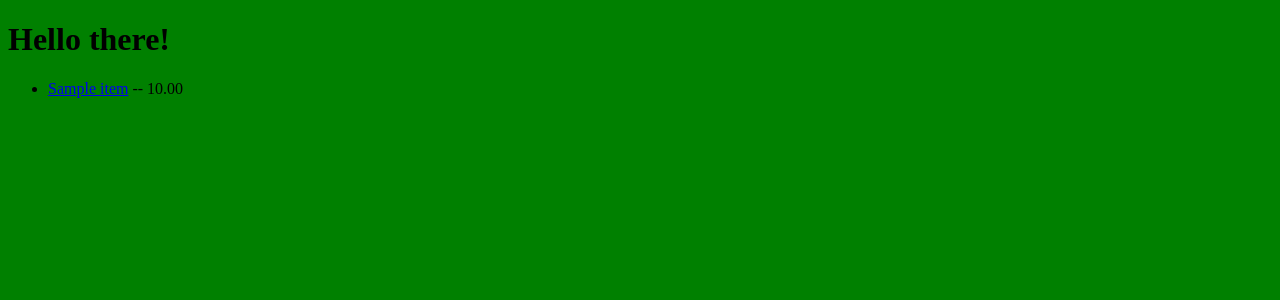
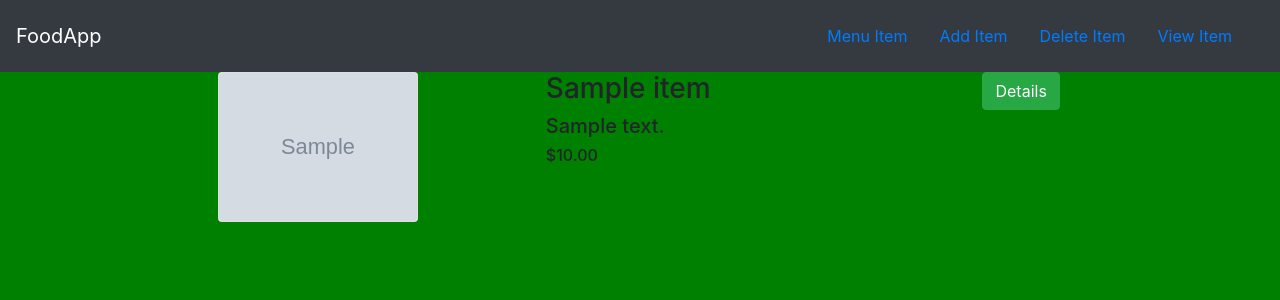
Before and after one commit to tmpoe/django-course, a Django app: page /food/ in a window 1280 px wide. Shown: the top 300 px of the page. Run offline with Django 5.2, Linux system fonts and the light colour scheme; tables that the repository leaves empty hold one stand-in row (values such as "Sample post"); grey boxes marked "Sample" are stand-in pictures.

Commit message:
finish section 7

```diff
--- a/food-site/mysite/food/admin.py
+++ b/food-site/mysite/food/admin.py
@@ -4,3 +4,4 @@ from .models import Item
 
 # Register your models here.
 admin.register(Item)
+#TODO: cannot see on admin site
--- a/food-site/mysite/food/models.py
+++ b/food-site/mysite/food/models.py
@@ -6,6 +6,7 @@ class Item(models.Model):
     name = models.CharField(max_length=200)
     description = models.CharField(max_length=200)
     price = models.DecimalField(max_digits=5, decimal_places=2)
+    image = models.CharField(max_length=500, default='https://w7.pngwing.com/pngs/1013/530/png-transparent-cafe-italian-cuisine-breakfast-menu-eat-food-logo-eating-thumbnail.png')
 
     def __str__(self):
         return self.name
--- /dev/null
+++ b/food-site/mysite/food/templates/food/base.html
@@ -0,0 +1,23 @@
+{% load static %}
+<!DOCTYPE html>
+<html lang="en">
+<head>
+    <title>Document</title>
+    <link rel="stylesheet" href="https://cdn.jsdelivr.net/npm/bootstrap@4.4.1/dist/css/bootstrap.min.css" integrity="sha384-Vkoo8x4CGsO3+Hhxv8T/Q5PaXtkKtu6ug5TOeNV6gBiFeWPGFN9MuhOf23Q9Ifjh" crossorigin="anonymous">
+    <script src="https://cdn.jsdelivr.net/npm/bootstrap@4.4.1/dist/js/bootstrap.min.js" integrity="sha384-wfSDF2E50Y2D1uUdj0O3uMBJnjuUD4Ih7YwaYd1iqfktj0Uod8GCExl3Og8ifwB6" crossorigin="anonymous"></script>
+    <link rel="stylesheet" href="{% static 'food/style.css' %}">
+</head>
+<body>
+    <nav class="navbar navbar-dark bg-dark">
+        <a href="#" class="navbar-brand">FoodApp</a>
+        <div class="navbar">
+            <a class="nav-item nav-link" href="#">Menu Item</a>
+            <a class="nav-item nav-link" href="#">Add Item</a>
+            <a class="nav-item nav-link" href="#">Delete Item</a>
+            <a class="nav-item nav-link" href="#">View Item</a>
+        </div>
+    </nav>
+    {% block body %}
+    {% endblock %}
+</body>
+</html>
--- a/food-site/mysite/food/templates/food/index.html
+++ b/food-site/mysite/food/templates/food/index.html
@@ -1,22 +1,32 @@
-{% load static %}
+{% extends 'food/base.html' %}
+
 <!DOCTYPE html>
 <html lang="en">
 <head>
     <meta charset="UTF-8">
     <meta name="viewport" content="width=<device-width>, initial-scale=1.0">
     <title>Document</title>
-    <link rel="stylesheet" href="{% static 'food/style.css' %}">
 </head>
 <body>
-    <h1>Hello there!</h1>
-    <div>
-        <ul>
+    {% block body %}
 
         {% for item in item_list %}
-                <li><a href="{% url 'food:item' item.id %}">{{ item.name }}</a> -- {{item.price}}</li>
+            <div class="row">
+                <div class="col-md-3 offset-md-2">
+                    <img class="card" height="150px" src="{{item.image}}">
+                </div>
+                <div class="col-md-4">
+                    <h3>{{ item.name }}</h3>
+                    <h5>{{ item.description }}</h5>
+                    <h6>${{ item.price }}</h6>
+                </div>
+                <div class="col-md-2">
+                    <a href="{% url 'food:item' item.id %}" class="btn btn-success">Details</a>
+                </div>
+            </div>
         {% endfor %}
-        </ul>
 
-    </div>
+    {% endblock %}
+
 </body>
 </html>
--- a/food-site/mysite/food/views.py
+++ b/food-site/mysite/food/views.py
@@ -1,6 +1,7 @@
 from django.shortcuts import get_object_or_404
 from django.shortcuts import render
 from .models import Item
+
 
 # Create your views here.
 def index(request):
```
Also changed, not shown: food-site/mysite/food/templates/food/item.html (+16 -4 lines), food-site/mysite/food/migrations/0002_item_image.py (added).
